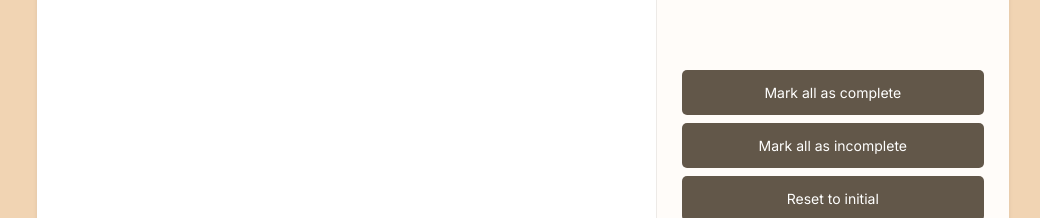
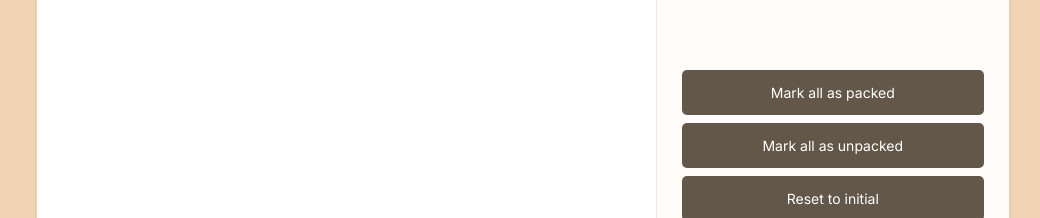
Before and after one commit to iyilmaz24/TravelBag, a React (Vite) app: page / in a window 1280 px wide. Shown: the part 403-621 px from the top of the page, without its empty margins (117-1157 px from the left). Built offline with nearby package versions, Linux system fonts and the light colour scheme.

Commit message:
change button text

```diff
--- a/src/components/ButtonGroup.tsx
+++ b/src/components/ButtonGroup.tsx
@@ -15,12 +15,12 @@ export default function ButtonGroup() {
   return (
     <section className="button-group">
       <Button
-        text={"Mark all as complete"}
+        text={"Mark all as packed"}
         secondary={true}
         onClick={markAllAsComplete}
       ></Button>
       <Button
-        text={"Mark all as incomplete"}
+        text={"Mark all as unpacked"}
         secondary={true}
         onClick={markAllAsIncomplete}
       ></Button>
```
